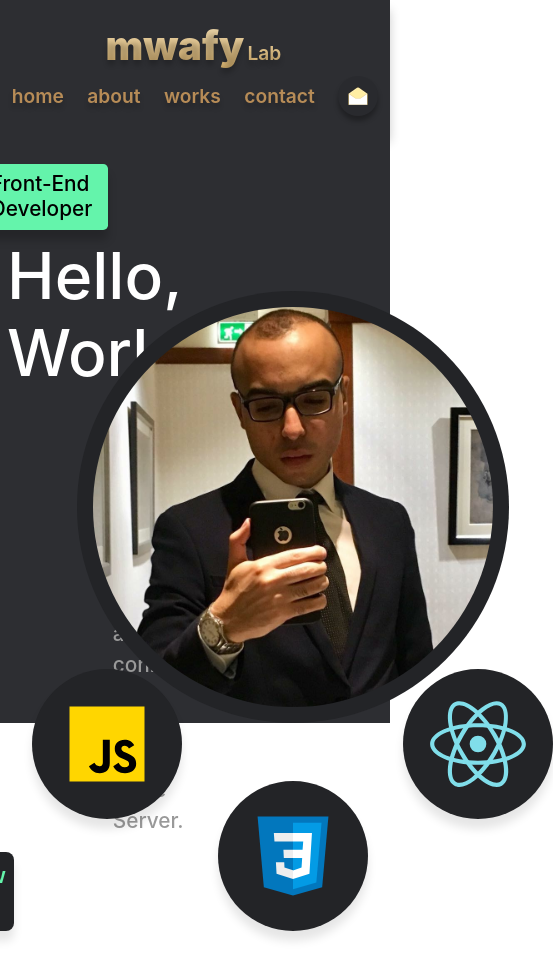
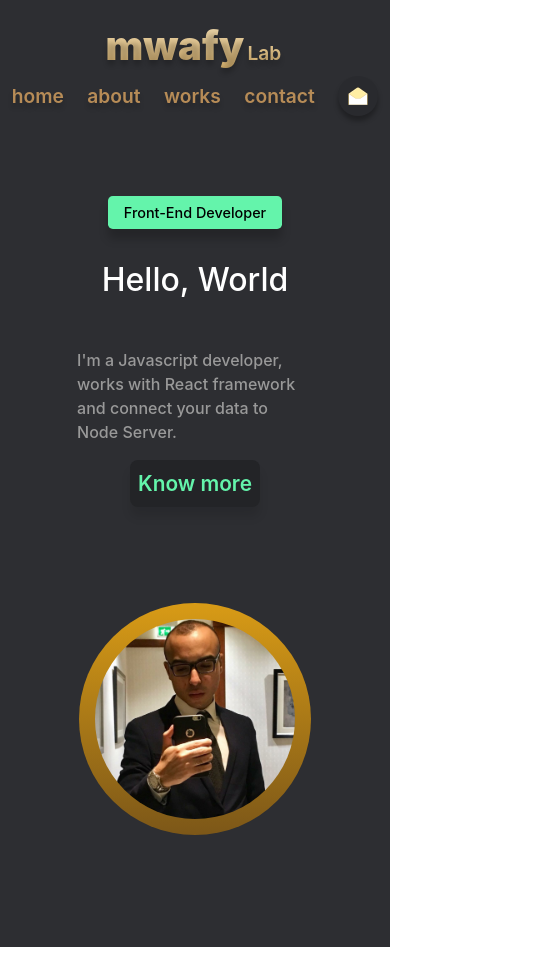
Before and after one commit to mwafy092/Mwafy-Landing-Page, a React (Create React App) app: page / in a window 390 px wide. Shown: the whole page, 553 px wide, since content can reach past the window. Built offline with nearby package versions, Linux system fonts and the light colour scheme.

Commit message:
add responsive design to nav and header

```diff
--- a/src/Header.jsx
+++ b/src/Header.jsx
@@ -1,9 +1,7 @@
 import React, { Component } from 'react';
 import './Header.scss';
 import Profile from './icons/profile.jpg';
-import Icon1 from './icons/react.svg';
-import Icon2 from './icons/javascript.svg';
-import Icon3 from './icons/css.svg';
+
 class Header extends Component {
     state = {};
     render() {
@@ -22,17 +20,8 @@ class Header extends Component {
                     </a>
                 </div>
                 <div className='profile'>
-                    <div className='image animate1'>
+                    <div className='image animate4'>
                         <img src={Profile} alt='' />
-                    </div>
-                    <div className='react icon animate3'>
-                        <img src={Icon1} alt='' />
-                    </div>
-                    <div className='javascript icon animate4'>
-                        <img src={Icon2} alt='' />
-                    </div>
-                    <div className='css icon animate2'>
-                        <img src={Icon3} alt='' />
                     </div>
                 </div>
             </div>
--- a/src/Header.scss
+++ b/src/Header.scss
@@ -3,8 +3,8 @@
     display: grid;
     grid-template-columns: repeat(2, 50vw);
     grid-template-areas: 'text profile';
-    height: 70vh;
     .text {
+        padding: 2rem;
         grid-area: text;
         display: flex;
         flex-direction: column;
@@ -12,7 +12,6 @@
         align-items: center;
         text-align: left;
         margin: 1rem;
-        padding: 1rem;
         h3 {
             color: #000;
             font-size: 1.3rem;
@@ -36,7 +35,6 @@
             font-size: 1.3rem;
             font-weight: 500;
             width: 50%;
-            margin-left: 6rem;
         }
         a {
             color: #64f4ab;
@@ -60,9 +58,9 @@
     display: flex;
     justify-content: center;
     align-items: center;
-    position: relative;
+    padding: 2rem;
     .image {
-        background-color: #232427;
+        background-image: linear-gradient(#d89b16, #7c5718);
         padding: 1rem;
         border-radius: 50%;
         margin-bottom: 5rem;
@@ -70,36 +68,6 @@
             border-radius: 50%;
             width: 400px;
         }
-    }
-    .icon {
-        box-shadow: 0 10px 10px rgba($color: #000000, $alpha: 0.1);
-        background-color: #232427;
-        width: 150px;
-        height: 150px;
-        padding: 1rem;
-        border-radius: 50%;
-        display: flex;
-        justify-content: center;
-        align-items: center;
-        margin: 1rem;
-        position: absolute;
-        img {
-            width: 100px;
-        }
-    }
-    .react {
-        bottom: 8rem;
-        left: 12rem;
-        z-index: 1;
-    }
-    .javascript {
-        bottom: 8rem;
-        right: 12rem;
-        z-index: 1;
-    }
-    .css {
-        bottom: 1rem;
-        z-index: 1;
     }
 }
 .animate1 {
@@ -158,3 +126,68 @@
         transform: translateX(0);
     }
 }
+
+@media (max-width: 1050px) {
+    .header {
+        grid-template-columns: 100vw;
+        grid-template-areas:
+            'text'
+            'profile';
+        .text {
+            padding: 3rem;
+            h3 {
+                font-size: 1.1rem;
+            }
+            h1 {
+                margin: 1rem 0;
+                font-size: 3.5rem;
+            }
+            p {
+                margin: 2rem 0;
+                font-size: 1.2rem;
+                width: 70%;
+            }
+            a {
+                margin: auto;
+            }
+        }
+    }
+    .profile {
+        .image {
+            img {
+                width: 300px;
+            }
+        }
+    }
+}
+
+@media (max-width: 500px) {
+    .header {
+        .text {
+            padding: 3rem;
+            h3 {
+                font-size: 0.9rem;
+                margin: auto;
+            }
+            h1 {
+                margin: 2rem auto;
+                font-size: 2rem;
+            }
+            p {
+                margin: 1rem auto;
+                font-size: 1rem;
+                width: 90%;
+            }
+            a {
+                margin: auto;
+            }
+        }
+    }
+    .profile {
+        .image {
+            img {
+                width: 200px;
+            }
+        }
+    }
+}
```
Also changed, not shown: 1 other file (tests, documents, lock files or other folders).
